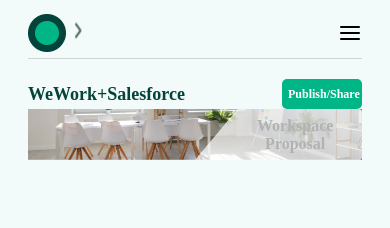
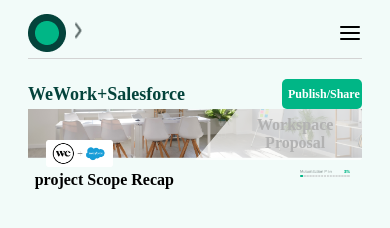
Before and after one commit to Imprabh/dealintentwebsite, a plain HTML site: page index.html in a window 390 px wide. Drawn offline with nearby package versions, Linux system fonts and the light colour scheme.

Commit message:
add bol.png to project text added

```diff
--- a/index.html
+++ b/index.html
@@ -53,6 +53,12 @@
 
             </div>
             <img src="rec.png" alt="Rectangle Image" class="additional-image">
+            <img src="bol.png" alt=" left logo 1" class="left-bottom">
+            <img src="3.png" alt=" left logo 2" class="mul">
+
+            <div class="project">
+              project Scope Recap
+          </div>
           </div>
         </div>
 
@@ -61,7 +67,18 @@
 
 
 
-</div>
+
+
+
+
+
+
+
+
+
+
+
+
 
 
 
--- a/style.css
+++ b/style.css
@@ -146,6 +146,7 @@
  .section2 .centre{
   width: 100%;
   height: auto;
+  margin-top: -0.5%;
   transition: transform 0.3s ease-in-out;
 
 
@@ -158,6 +159,7 @@
 
 
   .image-container {
+    margin-bottom: 10%;
     position: relative;
     width: 100%;
     height: auto;
@@ -165,12 +167,55 @@
 
   .additional-image {
     position: absolute;
-    top: 0;
+    margin-top: -2%;
+    top: 7px;
     right: 0;
     width: 50%;
     height: auto;
     object-fit: cover;
   }
+
+  .left-bottom {
+    position: absolute;
+    top: 62%;
+    left: 18px;
+    width: 20%;
+    height: auto;}
+
+
+    .mul {
+      position: absolute;
+    top: 120%;
+    right: 12px;
+    width: 15%;
+    height: auto;}
+
+
+  .project {
+      position: absolute;
+      font-size: 3rem;
+      font-weight: bold;
+    top: 125%;
+    left: 2%;
+    color: rgb(0, 0, 0);
+  }
+
+  @media (max-width: 900px) {
+    .project  {
+      font-size: 2rem;
+      font-weight: bold;
+    }
+  }
+
+  @media (max-width: 650px) {
+    .project   {
+      font-size: 1rem;
+      font-weight: bold;
+    }
+  }
+
+
+
 
   .text-overlay {
     position: absolute;
@@ -187,7 +232,14 @@
   }
 
 
-  @media (max-width: 601px) {
+  @media (max-width: 900px) {
+    .text-overlay h2 {
+      font-size: 2rem;
+      font-weight: bold;
+    }
+  }
+
+  @media (max-width: 650px) {
     .text-overlay h2 {
       font-size: 1rem;
       font-weight: bold;
```
Also changed, not shown: 3.png (added).
